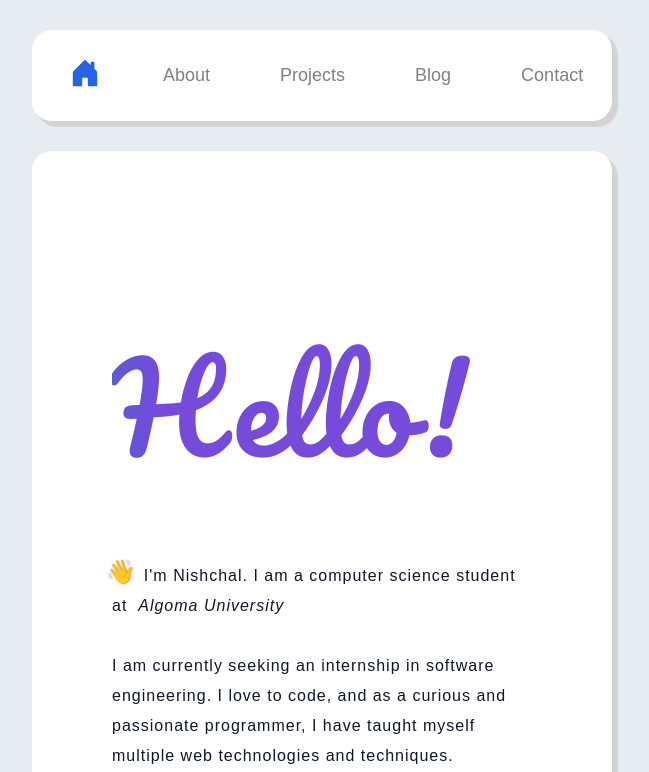
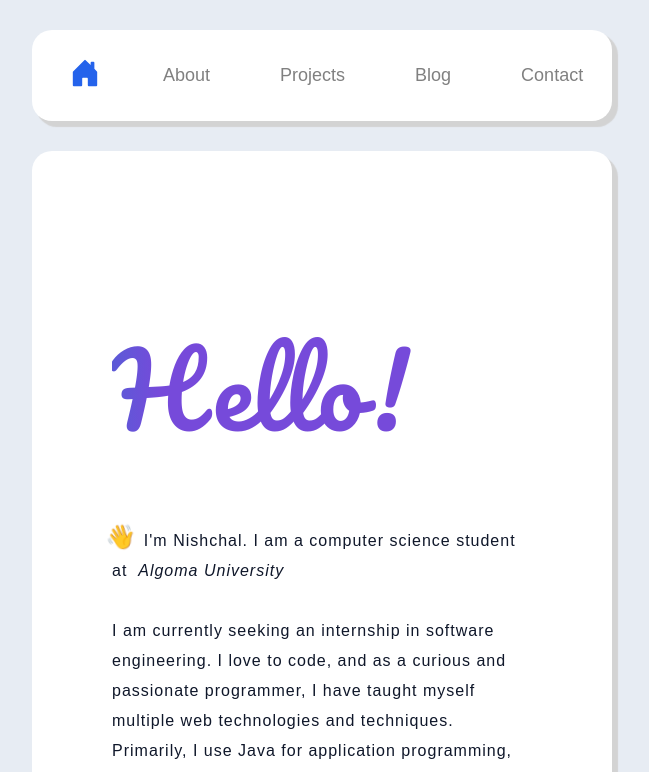
Before and after one commit to nish00/nishchaljatwani, a React (Create React App) app: page /#/ in a window 1280 px wide. Shown: the top 772 px of the page, without its empty margins (318-967 px from the left). Built offline with nearby package versions, Linux system fonts and the light colour scheme.

Commit message:
modify:hello text size

```diff
--- a/src/styles.css
+++ b/src/styles.css
@@ -95,7 +95,7 @@ body {
 
 /* right box HELLO text */
 .rightBox-hello-text {
-  font-size: 120px;
+  font-size: 100px;
   font-family: "Pacifico", sans-serif;
   font-weight: 500;
   letter-spacing: 0.2px;
```
Also changed, not shown: 17 other files (tests, documents, lock files or other folders).
